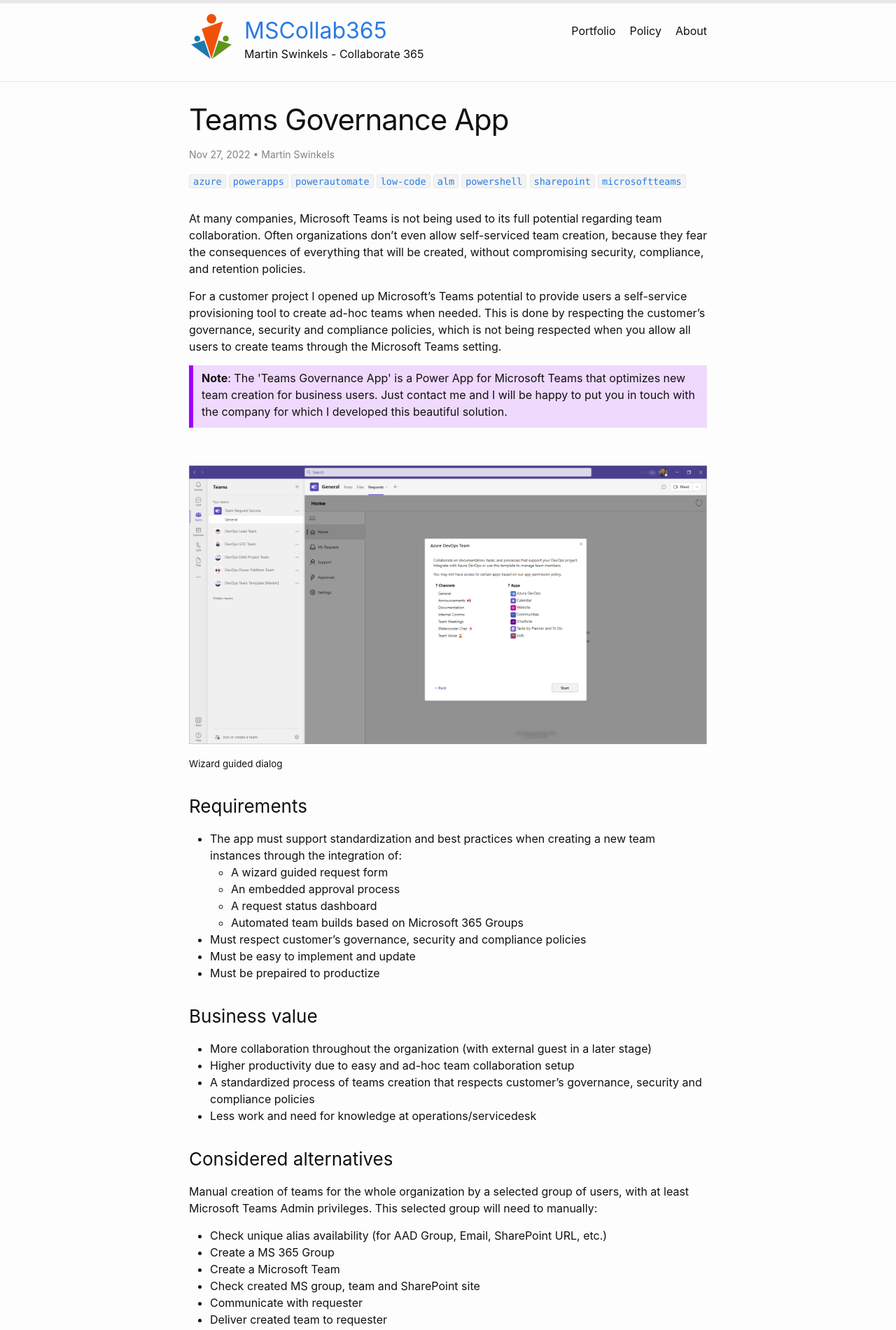
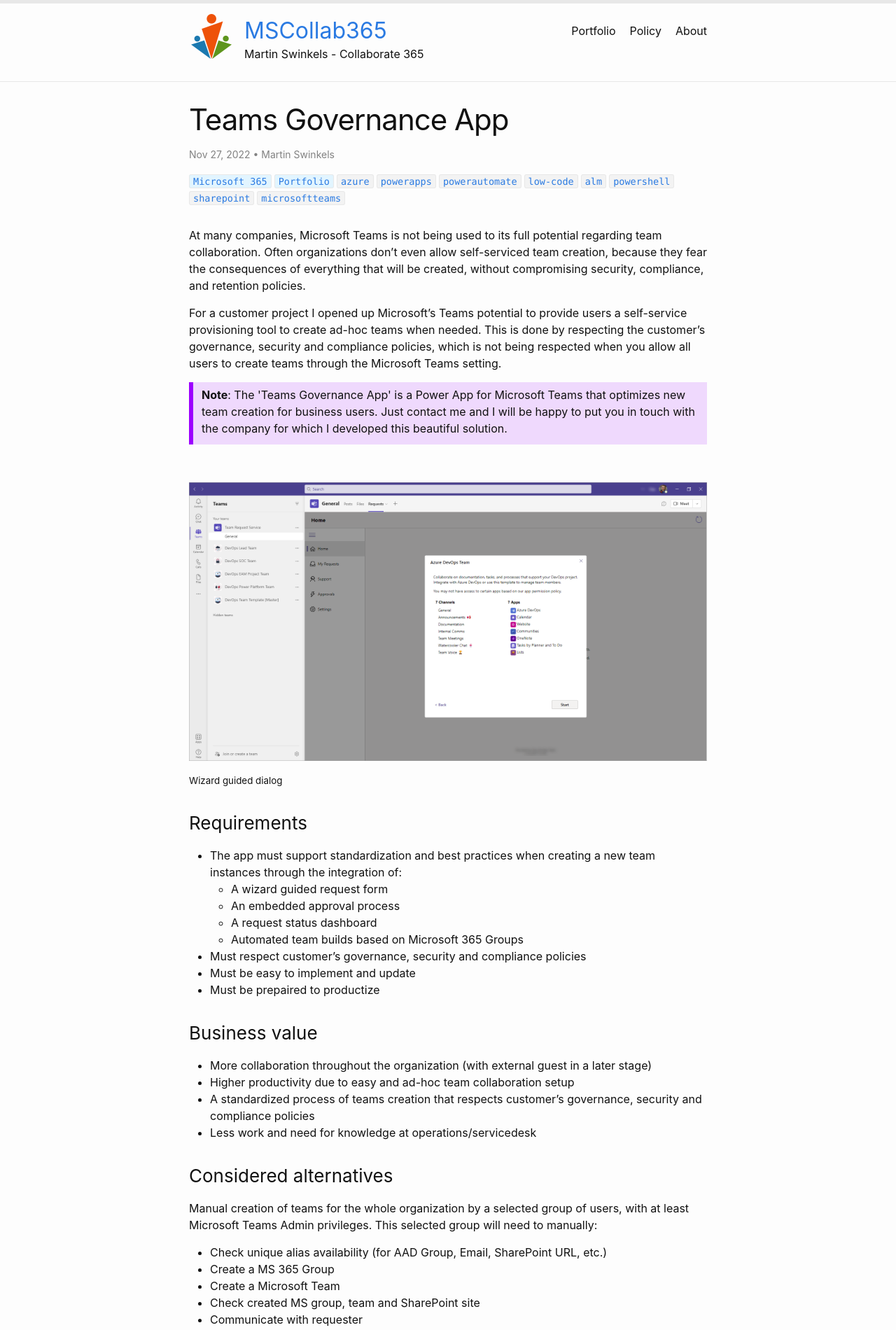
Before and after one commit to msc365/msc365.github.io, a Jekyll site: the page built from _posts/2022-11-27-microsoft-teams-governance-app.md, in a window 1280 px wide. Shown: the top 1900 px of the page at 70% size. Built offline with Jekyll 4.4.1, drawn with Linux system fonts in a browser that asks for light colours.

Commit message:
Updated category style (#8)
* Fixed class typo highligther
* Added category-link and category-links style
* Removed Power Platform category from post
* Added categories to post page
* Added light and dark mode for category style

```diff
--- a/_includes/categorycloud.html
+++ b/_includes/categorycloud.html
@@ -8,5 +8,5 @@
 {% for tempcategory in sortedtempcategories %}
   {% assign categoryitem = tempcategory | split: '#' %}
   {% capture categoryname %}{{ categoryitem[1] }}{% endcapture %}
-  <a class="tag-link" href="/categories/{{ categoryname | downcase }}"><code class="highligher-rouge"><nobr>{{ categoryname | replace: "-", " " }}</nobr></code></a>
+  <a class="category-link" href="/categories/{{ categoryname | downcase }}"><code class="highligther-rouge"><nobr>{{ categoryname | replace: "-", " " }}</nobr></code></a>
 {% endfor %}
--- a/_includes/tagcloud.html
+++ b/_includes/tagcloud.html
@@ -8,5 +8,5 @@
 {% for temptag in sortedtemptags %}
   {% assign tagitems = temptag | split: '#' %}
   {% capture tagname %}{{ tagitems[1] }}{% endcapture %}
-  <a class="tag-link" href="/tags/{{ tagname }}"><code class="highligher-rouge"><nobr>{{ tagname }}</nobr></code></a>
+  <a class="tag-link" href="/tags/{{ tagname }}"><code class="highligther-rouge"><nobr>{{ tagname }}</nobr></code></a>
 {% endfor %}
--- a/_layouts/home.html
+++ b/_layouts/home.html
@@ -33,10 +33,10 @@
               </a>
             </h3>
             <!-- Include categories -->
-            <span class="tag-links">Category:
+            <span class="category-links">
               {% for category in post.categories %}
                 {% capture categoryname %}{{ category }}{% endcapture %}
-                <a class="tag-link" href="/categories/{{ categoryname | downcase }}"><code class="highligher-rouge"><nobr>{{ categoryname | replace: "-", " " }}</nobr></code></a>
+                <a class="category-link" href="/categories/{{ categoryname | downcase }}"><code class="highligther-rouge"><nobr>{{ categoryname | replace: "-", " " }}</nobr></code></a>
               {% endfor %}
             </span>
           </div>
--- a/_layouts/post.html
+++ b/_layouts/post.html
@@ -24,10 +24,18 @@
             {%- if forloop.last == false %}, {% endif -%}
         {% endfor %}
       {%- endif -%}</p>
+      <!-- Include categories -->
+      <span class="category-links">
+        {% for category in page.categories %}
+          {% capture categoryname %}{{ category }}{% endcapture %}
+          <a class="category-link" href="/categories/{{ categoryname | downcase }}"><code class="highligther-rouge"><nobr>{{ categoryname | replace: "-", " " }}</nobr></code></a>
+        {% endfor %}
+      </span>
+      <!-- Include tags -->
       <span class="tag-links">
         {% for tag in page.tags %}
           {% capture tagname %}{{ tag }}{% endcapture %}
-          <a class="tag-link" href="/tags/{{ tagname }}"><code class="highligher-rouge"><nobr>{{ tagname }}</nobr></code></a>
+          <a class="tag-link" href="/tags/{{ tagname }}"><code class="highligther-rouge"><nobr>{{ tagname }}</nobr></code></a>
         {% endfor %}
       </span>
   </header>
--- a/_sass/minima/custom-styles.scss
+++ b/_sass/minima/custom-styles.scss
@@ -1,11 +1,44 @@
 // Placeholder to allow defining custom styles that override everything else.
 // (Use `_sass/minima/custom-variables.scss` to override variable defaults)
+
+// Light mode
+$lm-category-background-color: #e2f5ff;
+// dark mode
+$dm-category-background-color: #26536a;
+
+// Mode selection
+// Classic skin (always light mode)
+$category-background-color: $lm-category-background-color;
+
+@if $color-scheme-auto {
+    // Define css variable
+    :root {
+        --category-background-color: #{$lm-category-background-color};
+    }
+
+    @media (prefers-color-scheme: dark) {
+        // Override css variable
+        :root {
+            --category-background-color: #{$dm-category-background-color};
+        }
+    }
+
+    $category-background-color: var(--category-background-color);
+
+} @else if $color-scheme-dark {
+
+    $category-background-color: $dm-category-background-color;
+
+}@else {
+    // Nothing to do here
+}
 
 a {
     text-decoration: underline;
 }
 
 .tag-link,
+.category-link,
 .page-link,
 .post-link,
 .next-page,
@@ -15,8 +48,26 @@
     text-decoration: none;
 }
 
-.tag-links {
+.tag-links,
+.category-links {
     font-size: 0.9em;
+}
+
+// .category-link {
+//     color: #fdfdfd;
+
+//     &:visited {
+//         color: #fdfdfd;
+//     }
+
+//     &:hover {
+//         color: #fdfdfd;
+//         text-decoration: none;
+//     }
+// }
+
+.category-link > code.highligther-rouge {
+    background: $category-background-color;
 }
 
 .post-list-header {
@@ -34,6 +85,7 @@
     margin: 15px 0;
     padding: 6px 12px;
 }
+
 div.note > p,
 div.tip > p,
 div.important > p,
```
Also changed, not shown: _posts/2022-11-27-microsoft-teams-governance-app.md (+1 -1 lines).
